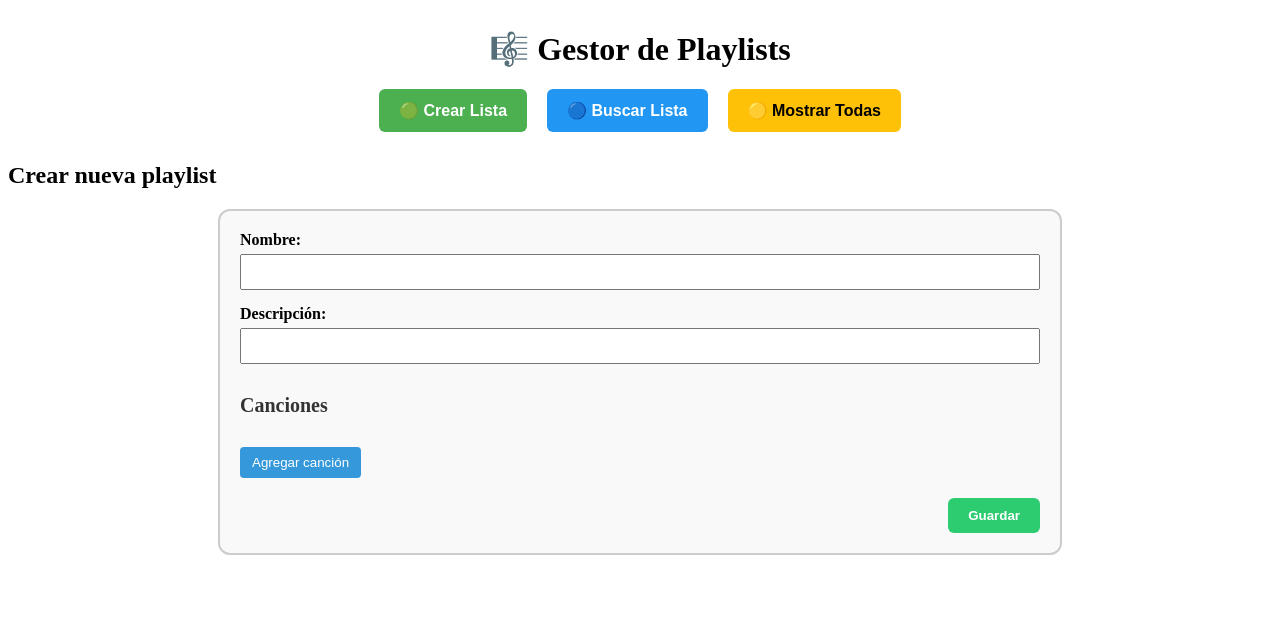
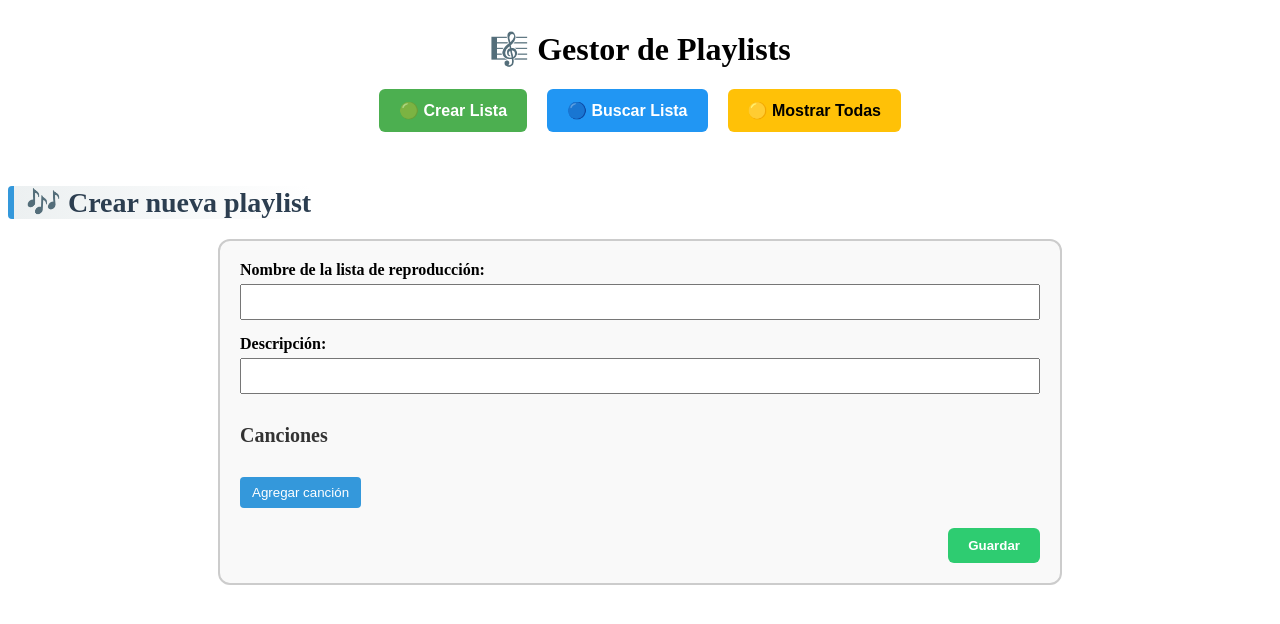
Before and after one commit to aflopez0408/app_list, an Angular app in the folder app_list_fronted/: page / in a window 1280 px wide. Both pictures are taken after a click on the button "🟢 Crear Lista". Shown: the top 624 px of the page. Built offline with nearby package versions, Linux system fonts and the light colour scheme.

Commit message:
feat: Ajuste Diseño Final

```diff
--- a/app_list_fronted/src/app/app.component.ts
+++ b/app_list_fronted/src/app/app.component.ts
@@ -1,5 +1,5 @@
 import { Component } from '@angular/core';
-import { CommonModule } from '@angular/common'; // ✅ IMPORTA ESTO
+import { CommonModule } from '@angular/common';
 import { PlaylistCreateComponent } from './components/playlist-create/playlist-create.component';
 import { PlaylistListComponent } from './components/playlist-list/playlist-list.component';
 import { PlaylistSearchComponent } from './components/playlist-search/playlist-search.component';
--- a/app_list_fronted/src/app/components/playlist-create/playlist-create.component.css
+++ b/app_list_fronted/src/app/components/playlist-create/playlist-create.component.css
@@ -82,3 +82,44 @@ button[type="submit"]:hover {
   margin-top: 20px;
   text-align: right;
 }
+
+.titulo-seccion {
+  font-size: 28px;
+  font-weight: bold;
+  color: #2c3e50;
+  margin-bottom: 20px;
+  border-left: 6px solid #3498db;
+  padding-left: 12px;
+  background: linear-gradient(to right, #ecf0f1, #ffffff);
+  border-radius: 4px;
+  display: inline-block;
+}
+
+.cancion-box {
+  background-color: #fafafa;
+  border: 1px solid #ddd;
+  padding: 12px;
+  margin-bottom: 15px;
+  border-radius: 8px;
+}
+
+.cancion-box .row {
+  display: flex;
+  flex-wrap: wrap;
+  gap: 10px;
+}
+
+.cancion-box input {
+  flex: 1 1 180px;
+  padding: 6px 8px;
+}
+
+input::-webkit-outer-spin-button,
+input::-webkit-inner-spin-button {
+  -webkit-appearance: none;
+  margin: 0;
+}
+
+input[type=number] {
+  -moz-appearance: textfield;
+}
--- a/app_list_fronted/src/app/components/playlist-create/playlist-create.component.html
+++ b/app_list_fronted/src/app/components/playlist-create/playlist-create.component.html
@@ -1,8 +1,8 @@
-<h2>Crear nueva playlist</h2>
+<h2 class="titulo-seccion">🎶 Crear nueva playlist</h2>
 
 <form [formGroup]="form" (ngSubmit)="onSubmit()" class="playlist-form">
   <div class="form-section">
-    <label>Nombre:</label>
+    <label>Nombre de la lista de reproducción:</label>
     <input formControlName="nombre" />
   </div>
 
@@ -15,15 +15,17 @@
 
   <div formArrayName="canciones">
     <div
-      class="cancion-row"
+      class="cancion-box"
       *ngFor="let c of canciones.controls; let i = index"
       [formGroupName]="i"
     >
-      <input placeholder="Título" formControlName="titulo" />
-      <input placeholder="Artista" formControlName="artista" />
-      <input placeholder="Álbum" formControlName="album" />
-      <input placeholder="Año" formControlName="anno" type="number" />
-      <input placeholder="Género" formControlName="genero" />
+      <div class="row">
+        <input placeholder="Título" formControlName="titulo" />
+        <input placeholder="Artista" formControlName="artista" />
+        <input placeholder="Álbum" formControlName="album" />
+        <input placeholder="Año" formControlName="anno" type="number" />
+        <input placeholder="Género" formControlName="genero" />
+      </div>
       <button type="button" (click)="eliminarCancion(i)">Eliminar</button>
     </div>
     <button type="button" (click)="agregarCancion()">Agregar canción</button>
--- a/app_list_fronted/src/app/components/playlist-create/playlist-create.component.ts
+++ b/app_list_fronted/src/app/components/playlist-create/playlist-create.component.ts
@@ -54,9 +54,9 @@ export class PlaylistCreateComponent {
       this.form.reset();
       this.canciones.clear();
     },
-    error: (err: any) => { // ✅ Aquí es donde se corrige
+    error: (err: any) => {
       alert('Error al crear la lista');
-      console.error(err);  // Esto ya lo tenías bien
+      console.error(err);
     }
   });
 }
--- a/app_list_fronted/src/app/components/playlist-list/playlist-list.component.html
+++ b/app_list_fronted/src/app/components/playlist-list/playlist-list.component.html
@@ -5,7 +5,7 @@
 </div>
 
 <div *ngFor="let playlist of playlists" class="playlist-card">
-  <h3>{{ playlist.nombre }}</h3>
+  <h3><strong>Nombre: </strong> {{ playlist.nombre }}</h3>
   <p><strong>Descripción:</strong> {{ playlist.descripcion }}</p>
 
   <div *ngIf="playlist.canciones.length > 0">
--- a/app_list_fronted/src/app/components/playlist-search/playlist-search.component.html
+++ b/app_list_fronted/src/app/components/playlist-search/playlist-search.component.html
@@ -1,4 +1,14 @@
-<h2>Buscar Playlist</h2>
+<h2
+  style="
+    margin-bottom: 25px;
+    font-size: 24px;
+    font-weight: bold;
+    border-left: 5px solid #3498db;
+    padding-left: 15px;
+  "
+>
+  🎶 Buscar Playlist
+</h2>
 
 <form [formGroup]="searchForm" (ngSubmit)="buscar()" class="search-form">
   <label>Nombre de la playlist:</label>
```
